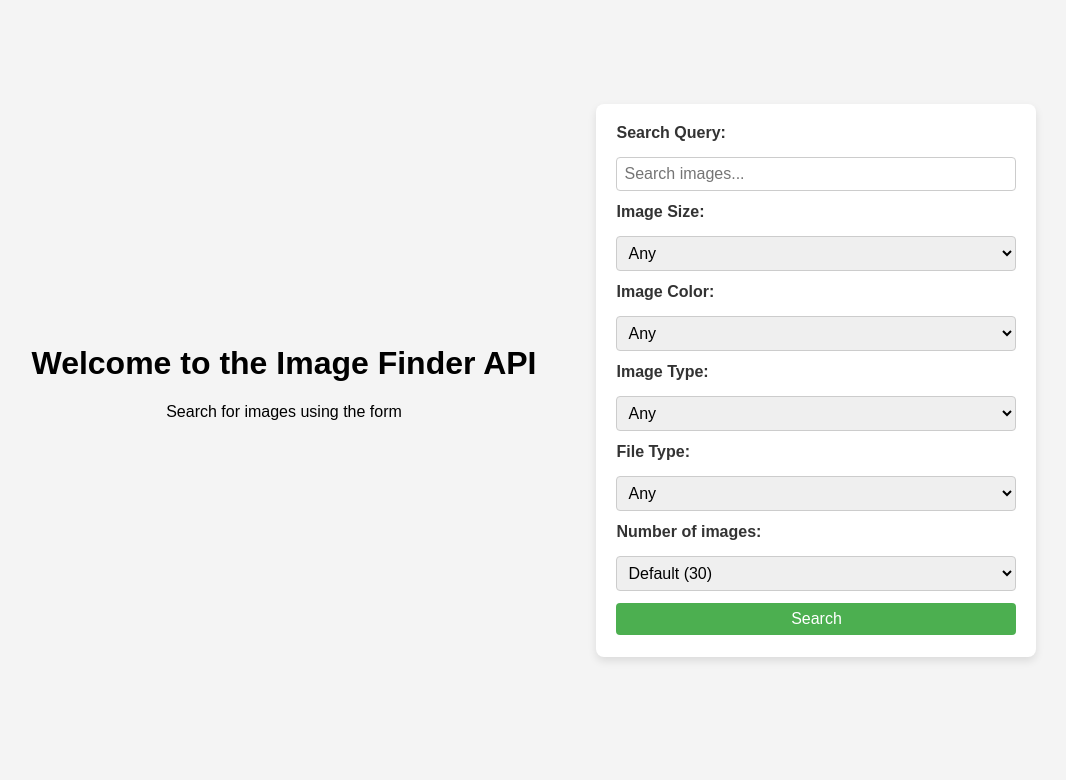
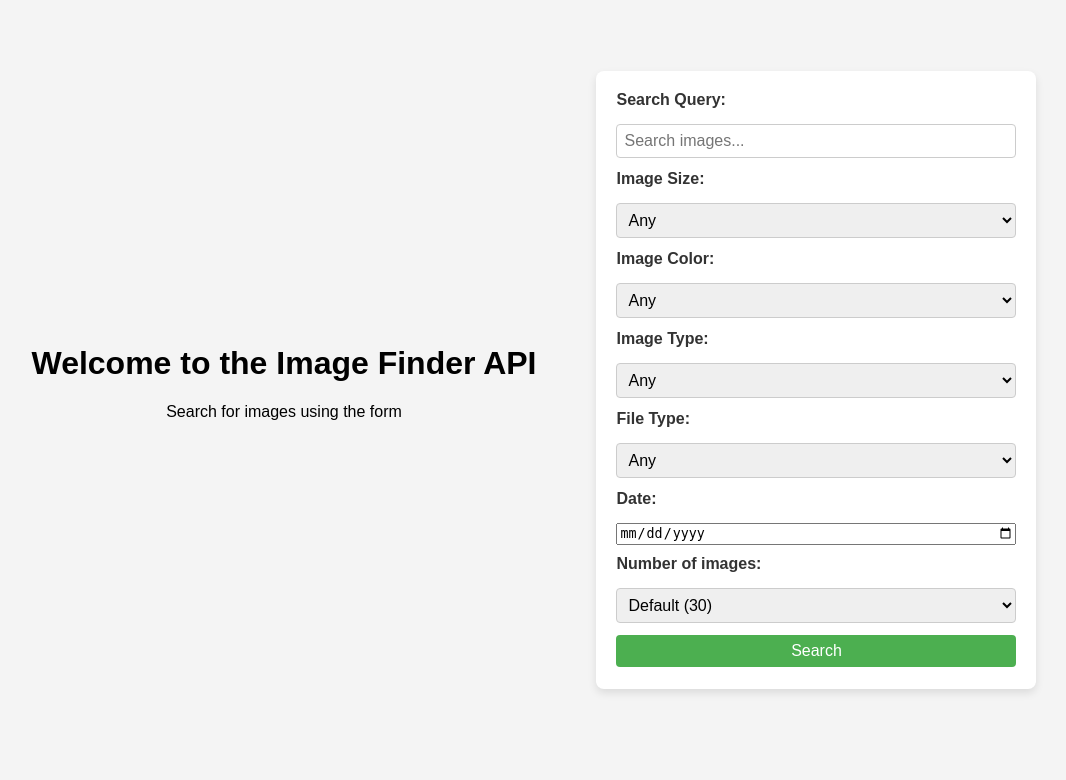
Before and after one commit to someonewhoexists1210/imageApi, a Flask app: page /advanced in a window 1280 px wide. Shown: the part 80-860 px from the top of the page, without its empty margins (106-1172 px from the left). Run offline with Flask 3, Linux system fonts and the light colour scheme; parts of the project's set-up code (start-up, migrations or seed data) failed here and were passed over.

Commit message:
added date filter

```diff
--- a/app.py
+++ b/app.py
@@ -1,3 +1,4 @@
+import datetime
 from flask import Flask, render_template, request
 import os, requests
 import diskcache as dc
@@ -35,6 +36,24 @@ def sort(images, key='title', reverse=False):
     new = sorted(l, key=lambda x: x[key], reverse=reverse)
     ima = [new[i:i+3] for i in range(0, len(new), 3)]
     return render_template('search.html', images=ima, query=request.form['query'], num=request.form['num'])
+
+@log_performance
+def handle_date(date):
+    years_ago = 0
+    months_ago = 0
+    if date == datetime.datetime().today():
+        date = datetime.datetime.now().date()
+    else:
+        date = datetime.datetime.strptime(date, "%Y-%m-%d").date()
+    days_ago = (datetime.datetime.now().date() - date).days
+    if days_ago >= 365:
+        years_ago = days_ago // 365
+
+    else:
+        months_ago = days_ago // 30
+    lis = ['y' + str(years_ago), 'm' + str(months_ago), 'd' + str(days_ago)]
+    return [''.join(list(filter(lambda x: x[1] == '0', lis)))][0]
+
 
 @log_performance
 def search_images(query, num):
@@ -179,7 +198,8 @@ def advanced_searchres():
         'imgSize': request.form.get('imgSize'),
         'imgType': request.form.get('imgType'),
         'imgColorType': request.form.get('imgColorType'),
-        'num': request.form.get('num')
+        'num': request.form.get('num'),
+        'dateRestrict': handle_date(request.form.get('date'))
     }
 
     logging.info(f"Received advanced search request with params: {params}")
--- a/templates/advanced.html
+++ b/templates/advanced.html
@@ -60,6 +60,9 @@
             <option value="webp">WEBP</option>
         </select>
 
+        <label for='date'>Date:</label>
+        <input type="date" name="date" id="date">
+
         <label for="num">Number of images:</label>
         <select name="num" id="num">
             <option value="30">Default (30)</option>
```
